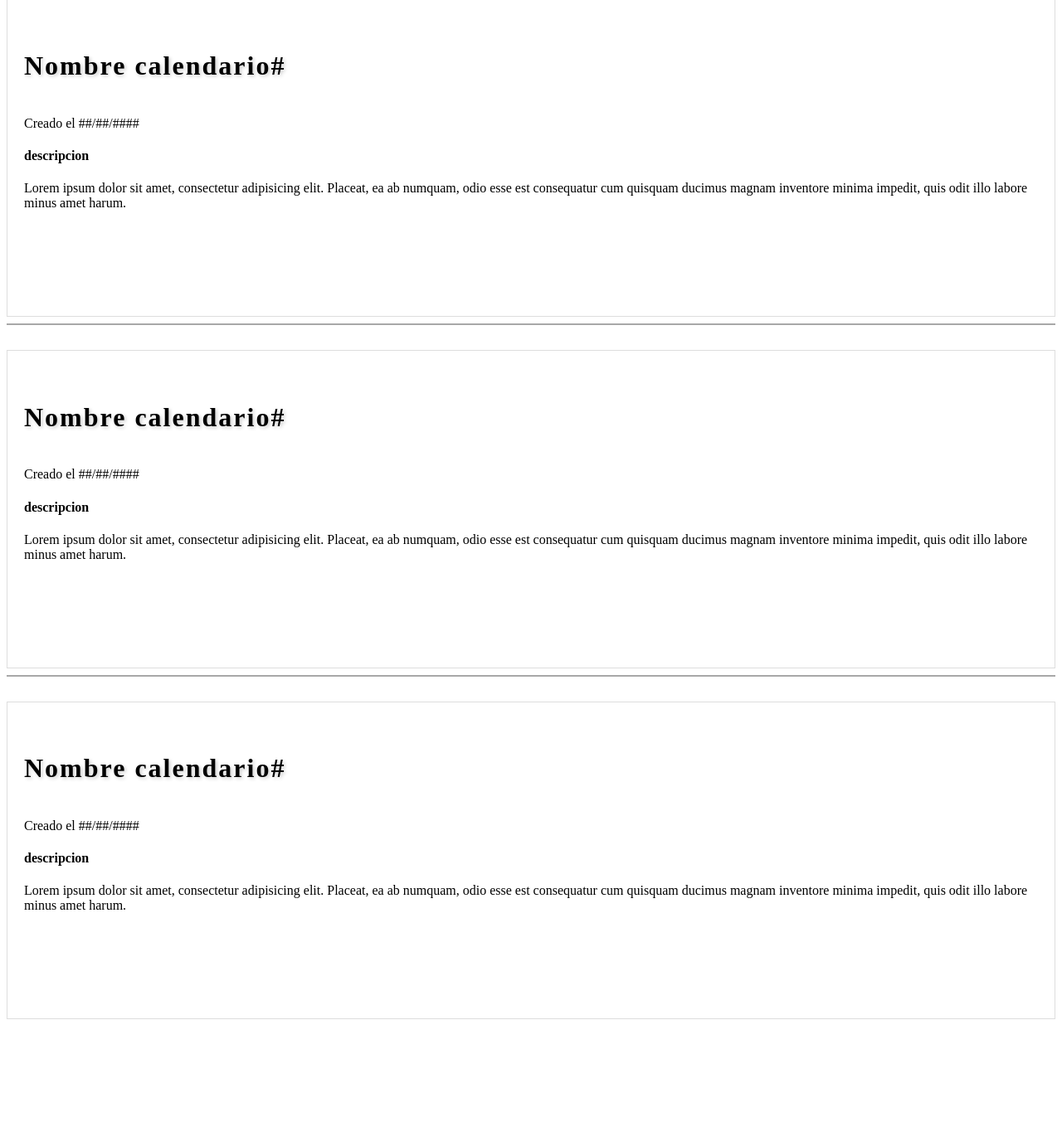
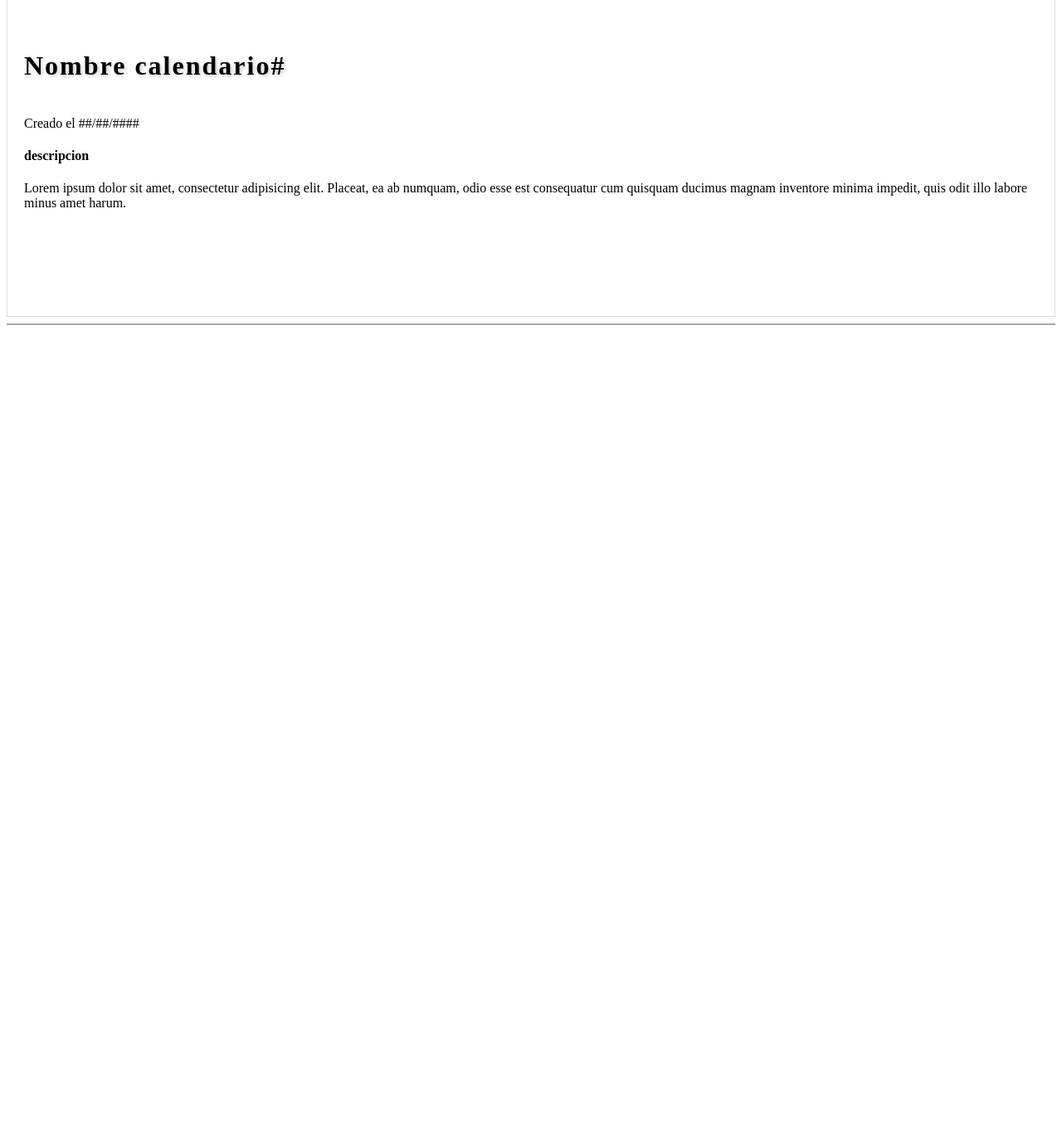
Before and after one commit to FernandoAlfonso07/Proyecto_oficial, a PHP site: page /wordlfit_php_project/vista/misCalendarios.php in a window 1280 px wide. Shown: the part 244-1597 px from the top of the page at 83% size. After the commit the page ends 636 px from the top, so only its background shows below. Run offline with PHP 8.4, Linux system fonts and the light colour scheme.

Commit message:
Add files via upload
Ultimo avance de hoy

```diff
--- a/wordlfit_php_project/controler/redirecionLogin.php
+++ b/wordlfit_php_project/controler/redirecionLogin.php
@@ -6,13 +6,15 @@ if (!isset($_SESSION))
     session_start();
 
 
-if (isset($_SESSION['correo']))
+if (!isset($_SESSION['correo']))
     $_SESSION['correo'] = '';
+
 
 $correo = $_GET['correo'];
 $contraseña = $_GET['contraseña'];
 
-if (iniciarSesion::iniciarSesion($correo, $contraseña) >= 1) {
+
+if (iniciarSesion::iniciarSesion(0, $correo, $contraseña) >= 1) {
     $_SESSION['correo'] = $correo;
     header("location: ../vista/controlador.php?seccion=seccion1");
 } else {
--- a/wordlfit_php_project/model/datosPerfilUser.php
+++ b/wordlfit_php_project/model/datosPerfilUser.php
@@ -5,12 +5,12 @@ include ("connect.php");
 class DatosPerfilUser extends conexionBD
 {
 
-    public static function getPerfil($idPerfil)
+    public static function getPerfil($correoU)
     {
         $conexion = self::getConexion();
 
         $sql = "select t1.nombre, t1.apellido, t1.correo, t1.contraseña, t1.peso_actual, t1.altura_actual, t1.pr, t1.telefono, t2.genero ";
-        $sql .= "FROM usuarios t1 JOIN genero t2 ON t1.id_genero = t2.id_genero WHERE id_usuario = $idPerfil";
+        $sql .= "FROM usuarios t1 JOIN genero t2 ON t1.id_genero = t2.id_genero WHERE correo = '$correoU'";
 
         $resultado = $conexion->query($sql);
 
@@ -116,6 +116,8 @@ class DatosPerfilUser extends conexionBD
             $r .= '</div>';
             $r .= '</div>';
         }
+
+        return $r;
     }
 
 
--- a/wordlfit_php_project/vista/css/estilos_ENCABEZADO_plantilla.css
+++ b/wordlfit_php_project/vista/css/estilos_ENCABEZADO_plantilla.css
@@ -56,7 +56,7 @@
 .nombre_admin {
     padding: 10px;
     color: rgb(154, 154, 154);
-    font-size: 20px;
+    font-size: 15px;
     margin-right: 120px;
 }
 
--- a/wordlfit_php_project/vista/misCalendarios.php
+++ b/wordlfit_php_project/vista/misCalendarios.php
@@ -51,69 +51,3 @@
 <div class="container">
     <hr class="linea">
 </div>
-<div class="container calendario_usuario">
-    <div class="row">
-        <div class="col-md-12 seccion_de_cada_calendario">
-            <a href="#">
-                <div class="row">
-                    <div class="col-md-6">
-                        <h1>
-                            Nombre calendario#
-                        </h1>
-                        <p>
-                            Creado el ##/##/####
-                        </p>
-                        <p>
-                        <h4>
-                            <strong>descripcion</strong>
-                        </h4>
-                        <p>
-                            Lorem ipsum dolor sit amet, consectetur adipisicing elit. Placeat, ea ab numquam, odio
-                            esse est consequatur cum quisquam ducimus magnam inventore minima impedit, quis odit
-                            illo labore minus amet harum.
-                        </p>
-                        </p>
-                    </div>
-                    <div class="col-md-6 text-center position-relative">
-                        <i class="fa-regular fa-calendar icono_calendario"></i>
-                    </div>
-                </div>
-            </a>
-        </div>
-    </div>
-</div>
-
-<div class="container">
-    <hr class="linea">
-</div>
-<div class="container calendario_usuario">
-    <div class="row">
-        <div class="col-md-12 seccion_de_cada_calendario">
-            <a href="#">
-                <div class="row">
-                    <div class="col-md-6">
-                        <h1>
-                            Nombre calendario#
-                        </h1>
-                        <p>
-                            Creado el ##/##/####
-                        </p>
-                        <p>
-                        <h4>
-                            <strong>descripcion</strong>
-                        </h4>
-                        <p>
-                            Lorem ipsum dolor sit amet, consectetur adipisicing elit. Placeat, ea ab numquam, odio
-                            esse est consequatur cum quisquam ducimus magnam inventore minima impedit, quis odit
-                            illo labore minus amet harum.
-                        </p>
-                        </p>
-                    </div>
-                    <div class="col-md-6 text-center position-relative">
-                        <i class="fa-regular fa-calendar icono_calendario"></i>
-                    </div>
-                </div>
-            </a>
-        </div>
-    </div>
-</div>
--- a/wordlfit_php_project/vista/verGimnasios.php
+++ b/wordlfit_php_project/vista/verGimnasios.php
@@ -1,5 +1,4 @@
-<link rel="stylesheet" href="css/estilosInformacionU.css
-">
+<link rel="stylesheet" href="css/estilosInformacionU.css">
 <div class="cuerpo">
     <div class="row">
         <div class="col-md-3">
```
Also changed, not shown: wordlfit_php_project/model/CiniciarSesion.php (+7 -3 lines), wordlfit_php_project/model/usuario.php (added, +18 -0 lines), wordlfit_php_project/vista/MiPerfil.php (+10 -3 lines), wordlfit_php_project/vista/controlador.php (+10 -2 lines), wordlfit_php_project/vista/plantilla.php (+20 -4 lines).
